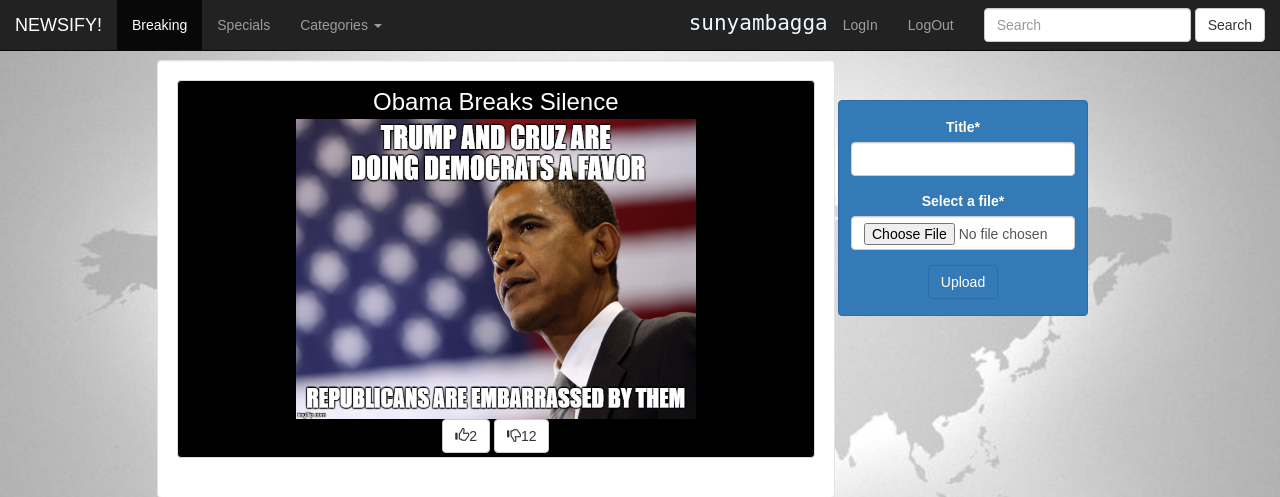
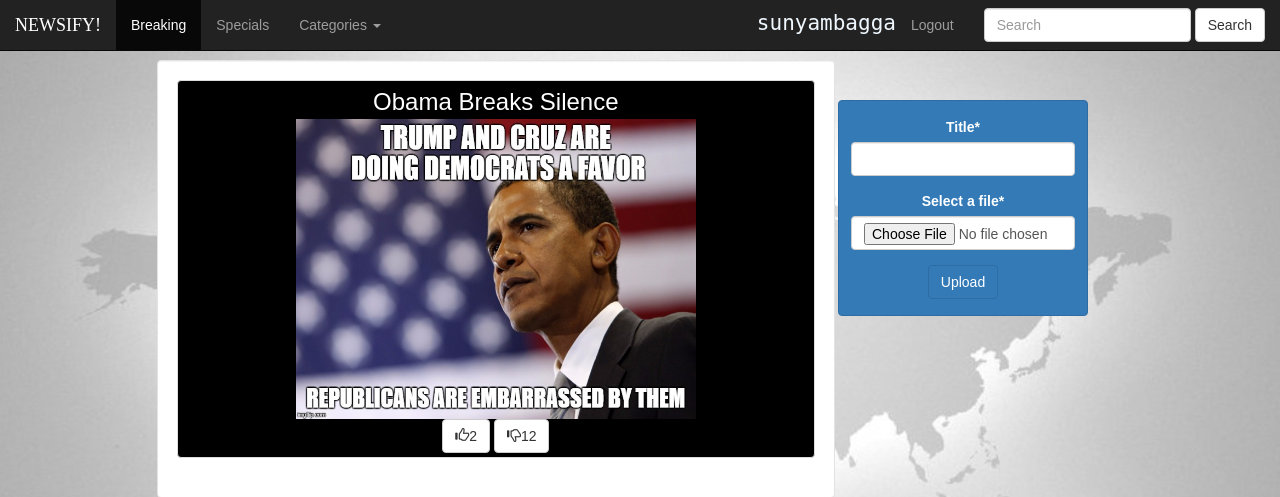
Before and after one commit to sunyam/_9Newsify, a Django app: page / in a window 1280 px wide. Shown: the top 497 px of the page. Run offline with Django 3.2, Linux system fonts and the light colour scheme; a user stored in the database is signed in; data comes from the database, SQL or seed files in the repository; both versions use the stored data as it was after the commit; some libraries are stand-ins or nearby versions.

Commit message:
fixed login/upload

```diff
--- a/home_page/templates/home_page/home.html
+++ b/home_page/templates/home_page/home.html
@@ -21,6 +21,7 @@
                 font-family: sans-serif;
                 color:white;
             }
+
         	#displayname {
                 margin-top: 8px;
         		font-size:1.5em;
@@ -28,13 +29,10 @@
                 color: aliceblue;
         		background-color:;
         	}
-            #upcoming{
-                position:
-            }
-            #upcome{
-                position:  ;
 
-            }
+        	#logo {
+        		font-family: "sans-serif";
+        	}
         </style>
 
     </head>
@@ -50,7 +48,7 @@
                     <span class="icon-bar"></span>
                     <span class="icon-bar"></span>
                   </button>
-                  <a class="navbar-brand" href="#">NEWSIFY!</a>
+                  <a id="logo" class="navbar-brand" href="#">NEWSIFY!</a>
                 </div>
 
                 <!-- Collect the nav links, forms, and other content for toggling -->
@@ -78,9 +76,15 @@
                             {{request.user.first_name}}
                           {% else %}
                             {{ request.user.username }}
-                          {% endif %}</li>
-                        <li><a href="/accounts/login">LogIn</a></li>
-                        <li><a href="{% url 'auth_logout' %}">LogOut</a></li>
+                          {% endif %}
+                        </li>
+                        <li>
+                        	{% if request.user.is_authenticated %}
+                        	{% else %}
+                        		<a href="/accounts/login">Login</a>
+                        	{% endif %}
+                        </li>
+                        <li><a href="{% url 'auth_logout' %}">Logout</a></li>
 
                     </ul>
                 </div><!-- /.navbar-collapse -->
@@ -91,6 +95,8 @@
 
                      <!-- Upload form. Note enctype attribute! -->
             <br><br><br>
+
+            {% if request.user.is_authenticated %}
             <div id="absolute">
                 <form action="{% url "home" %}" method="post" enctype="multipart/form-data" class = "btn btn-primary col-md-6">
                     {% csrf_token %}
@@ -100,6 +106,7 @@
                     <p><input type="submit" class = "btn btn-primary" value="Upload"/></p>
                 </form>
              </div>
+             {% endif %}
 
 
 
--- a/home_page/templates/registration/logout.html
+++ b/home_page/templates/registration/logout.html
@@ -22,7 +22,7 @@
             <!--{% block body_block %}-->
             <br><br><br>
             <h1>We will miss you!</h1>
-            <p>You are now logged out. Come back soon</p>
+            <p>You are now logged out. Come back soon! Wait, did you <a href="http://127.0.0.1:8000/">change your mind?</a></p>
             <!--{% endblock %}-->
         </body>
 
```
Also changed, not shown: db.sqlite3, 13 other files.
